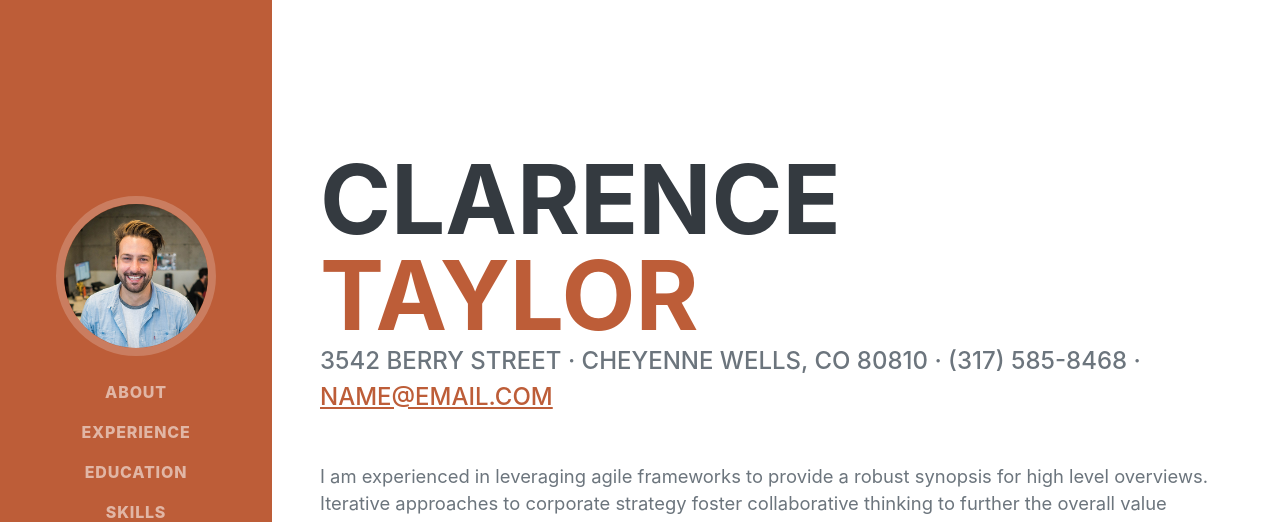
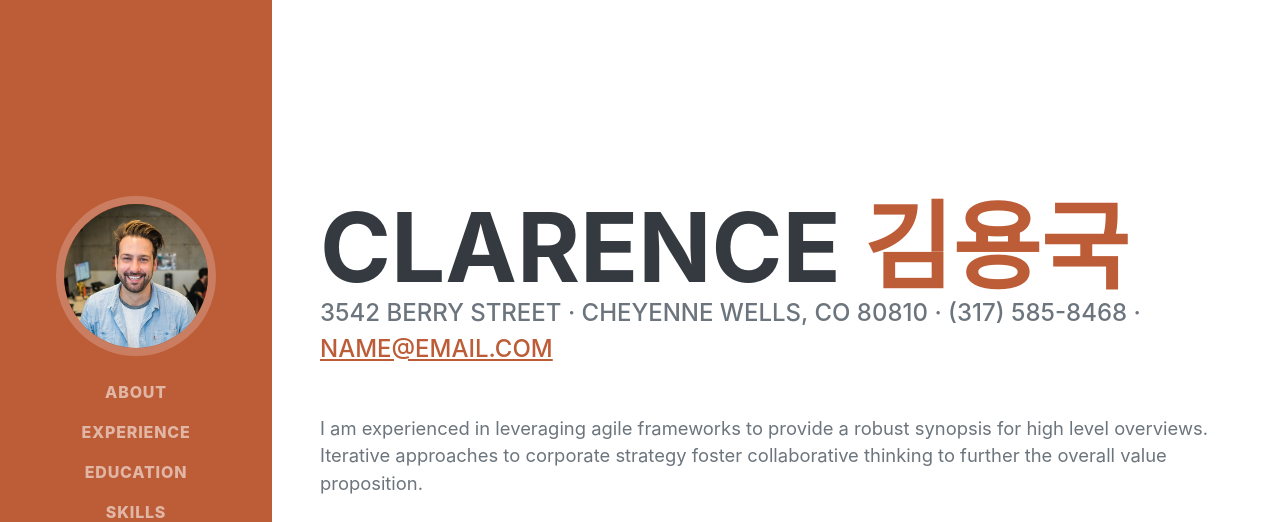
Before and after one commit to YG-creator/YG-creator.github.io, a plain HTML site: page index.html in a window 1280 px wide. Shown: the top 522 px of the page. Drawn offline with nearby package versions, Linux system fonts and the light colour scheme; a web font is replaced by a local one.

Commit message:
change name

```diff
--- a/index.html
+++ b/index.html
@@ -41,7 +41,7 @@
                 <div class="resume-section-content">
                     <h1 class="mb-0">
                         Clarence
-                        <span class="text-primary">Taylor</span>
+                        <span class="text-primary">김용국</span>
                     </h1>
                     <div class="subheading mb-5">
                         3542 Berry Street · Cheyenne Wells, CO 80810 · (317) 585-8468 ·
```
